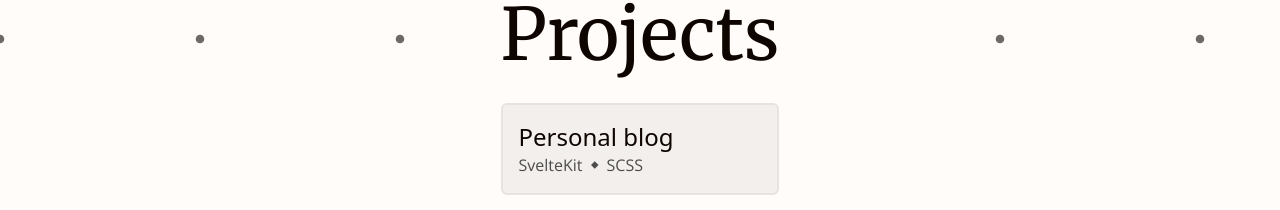
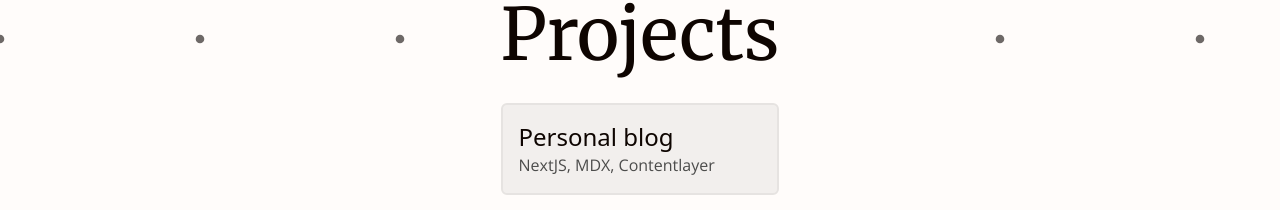
Before and after one commit to emmalexandria/portfolio, a Next.js app: page / in a window 1280 px wide. Shown: the part 1641-1851 px from the top of the page. Built offline with nearby package versions, Linux system fonts and the light colour scheme.

Commit message:
update personal blog

```diff
--- a/app/ProjectsPage.tsx
+++ b/app/ProjectsPage.tsx
@@ -7,7 +7,7 @@ export default function ProjectsPage() {
 
                     <h2 className="font-display text-5xl sm:text-7xl">Projects</h2>
                     <ul className="space-y-4 mt-8">
-                        <ProjectListItem n={1} technologies={["SvelteKit", "SCSS"]} url="https://www.github.com/emmalexandria/blog" name="Personal blog" />
+                        <ProjectListItem n={1} technologies={["NextJS, MDX, Contentlayer"]} url="https://www.github.com/emmalexandria/next-blog" name="Personal blog" />
                         <ProjectListItem n={2} technologies={["Tauri", "SvelteKit", "Typescript"]} url="https://www.github.com/emmalexandria/zenwriter" name="ZenWriter" />
                     </ul>
 
```
